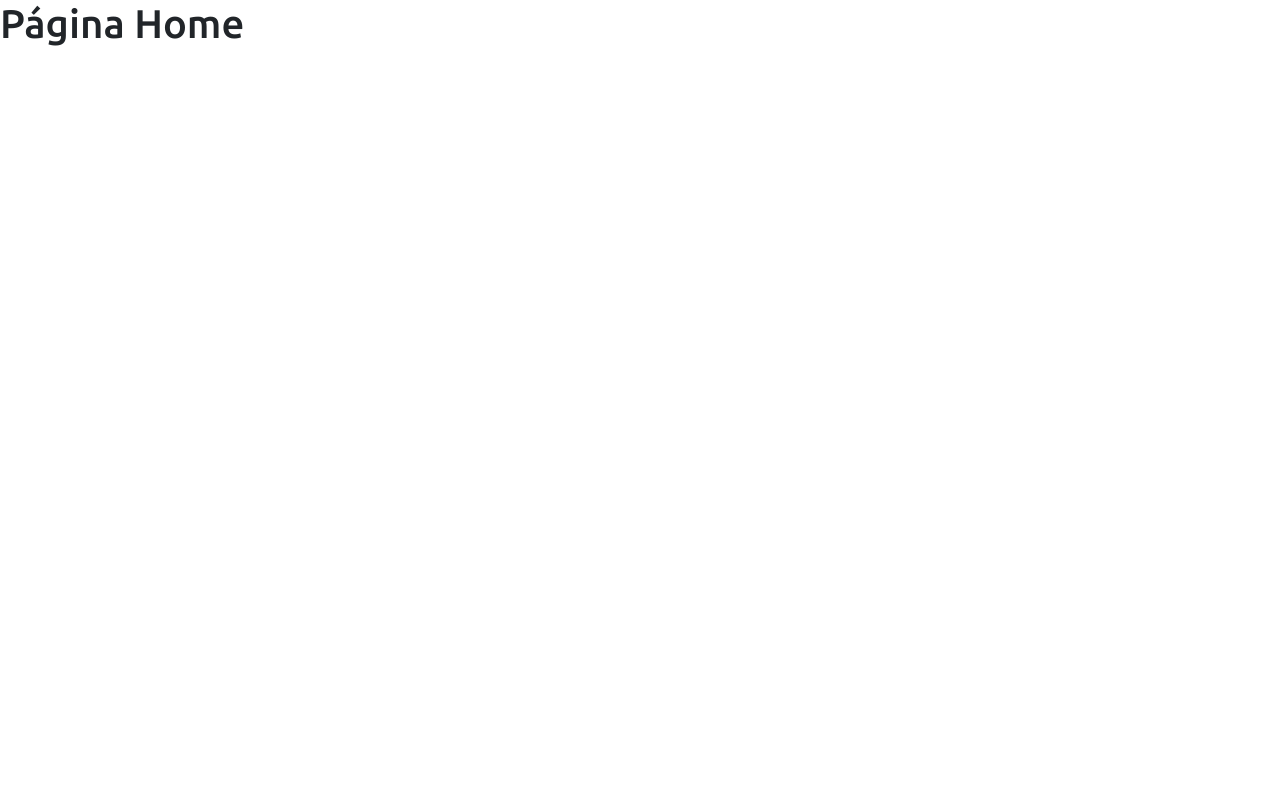
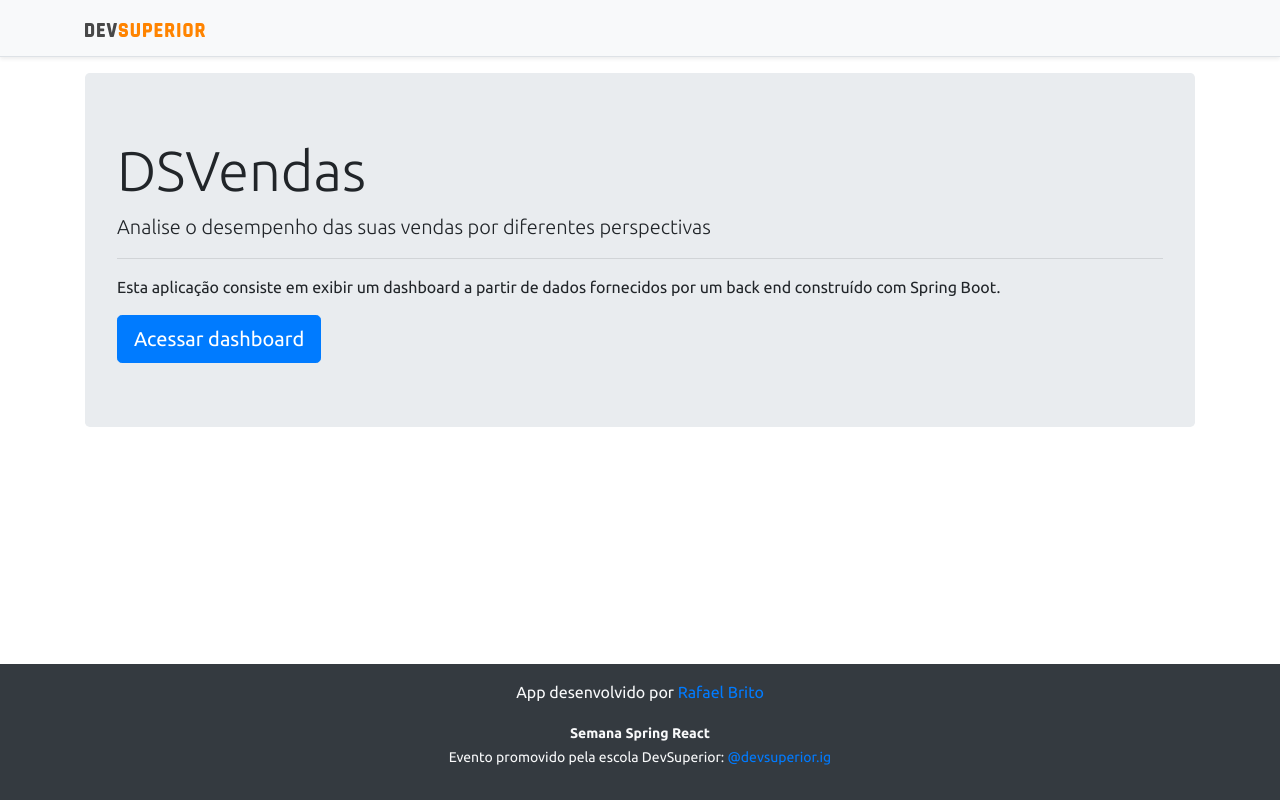
Before and after one commit to rafaelbrito45/projeto_SpringReact, a React (Create React App) app in the folder frontend/: page / in a window 1280 px wide. Built offline with nearby package versions, Linux system fonts and the light colour scheme.

Commit message:
Home, navigation

```diff
--- a/frontend/src/pages/Home/index.tsx
+++ b/frontend/src/pages/Home/index.tsx
@@ -1,8 +1,24 @@
-const Home= () =>{
+import Footer from "components/footer";
+import NavBar from "components/navBar";
+import { Link } from "react-router-dom";
+
+const Home = () => {
     return (
-      <div>
-          <h1>Página Home</h1>
-      </div>
+        <>
+        <NavBar/>
+        <div className="container">
+            <div className="jumbotron">
+                <h1 className="display-4">DSVendas</h1>
+                <p className="lead">Analise o desempenho das suas vendas por diferentes perspectivas</p>
+                <hr />
+                <p>Esta aplicação consiste em exibir um dashboard a partir de dados fornecidos por um back end construído com Spring Boot.</p>
+                <Link className="btn btn-primary btn-lg" to="/dashboard">
+                    Acessar dashboard
+                </Link>
+            </div>
+        </div>
+        <Footer/>
+        </>
     );
 }
 
```
